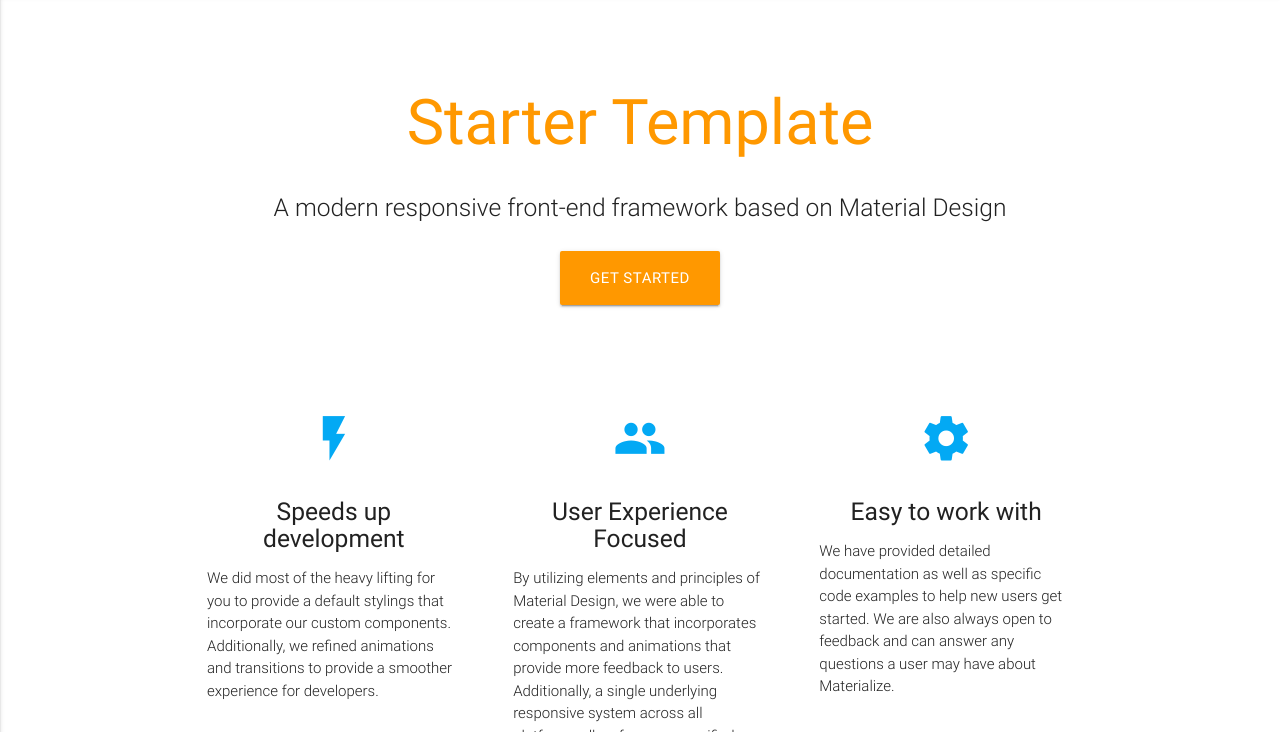
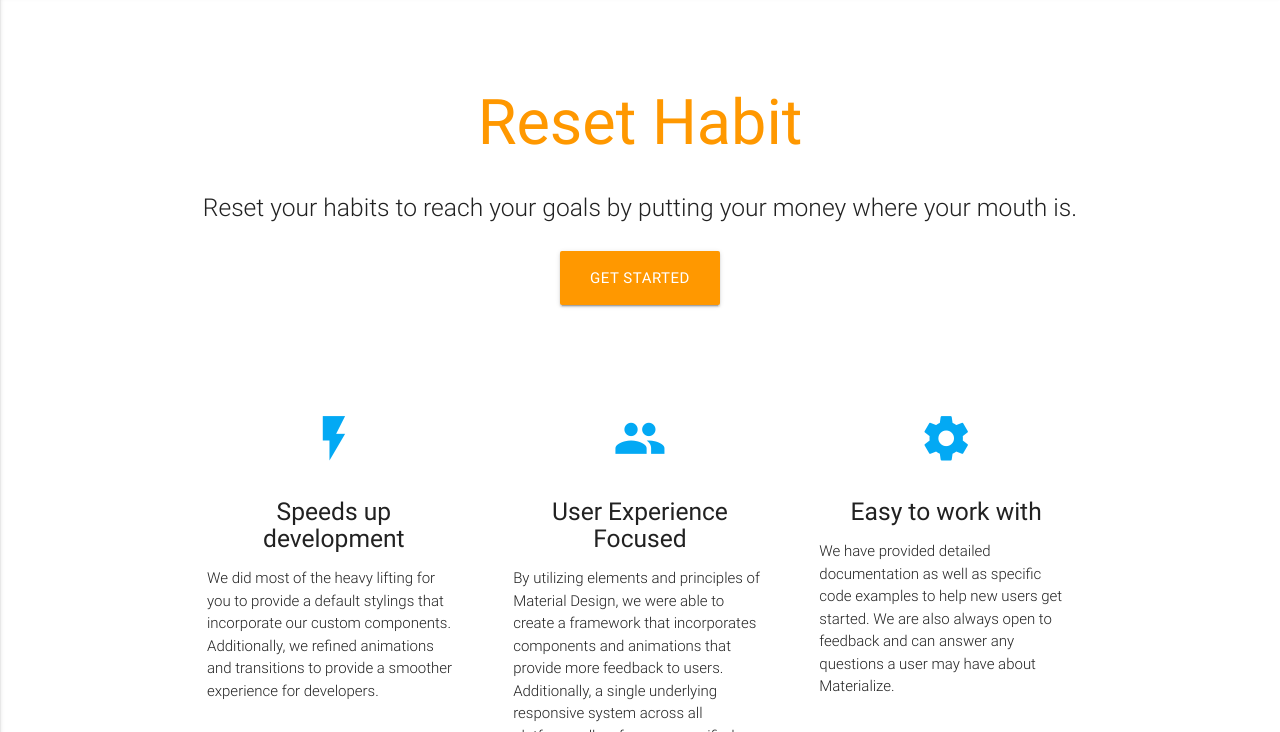
Before and after one commit to 2-u/2-u.github.io, a plain HTML site: page try-materialize-css/starter-template/index.html in a window 1280 px wide. Shown: the part 68-800 px from the top of the page. Drawn offline with nearby package versions, Linux system fonts and the light colour scheme.

Commit message:
changed heading and byline msg

```diff
--- a/try-materialize-css/starter-template/index.html
+++ b/try-materialize-css/starter-template/index.html
@@ -27,9 +27,9 @@
   <div class="section no-pad-bot" id="index-banner">
     <div class="container">
       <br><br>
-      <h1 class="header center orange-text">Starter Template</h1>
+      <h1 class="header center orange-text">Reset Habit</h1>
       <div class="row center">
-        <h5 class="header col s12 light">A modern responsive front-end framework based on Material Design</h5>
+        <h5 class="header col s12 light">Reset your habits to reach your goals by putting your money where your mouth is.</h5>
       </div>
       <div class="row center">
         <a href="http://materializecss.com/getting-started.html" id="download-button" class="btn-large waves-effect waves-light orange">Get Started</a>
```
